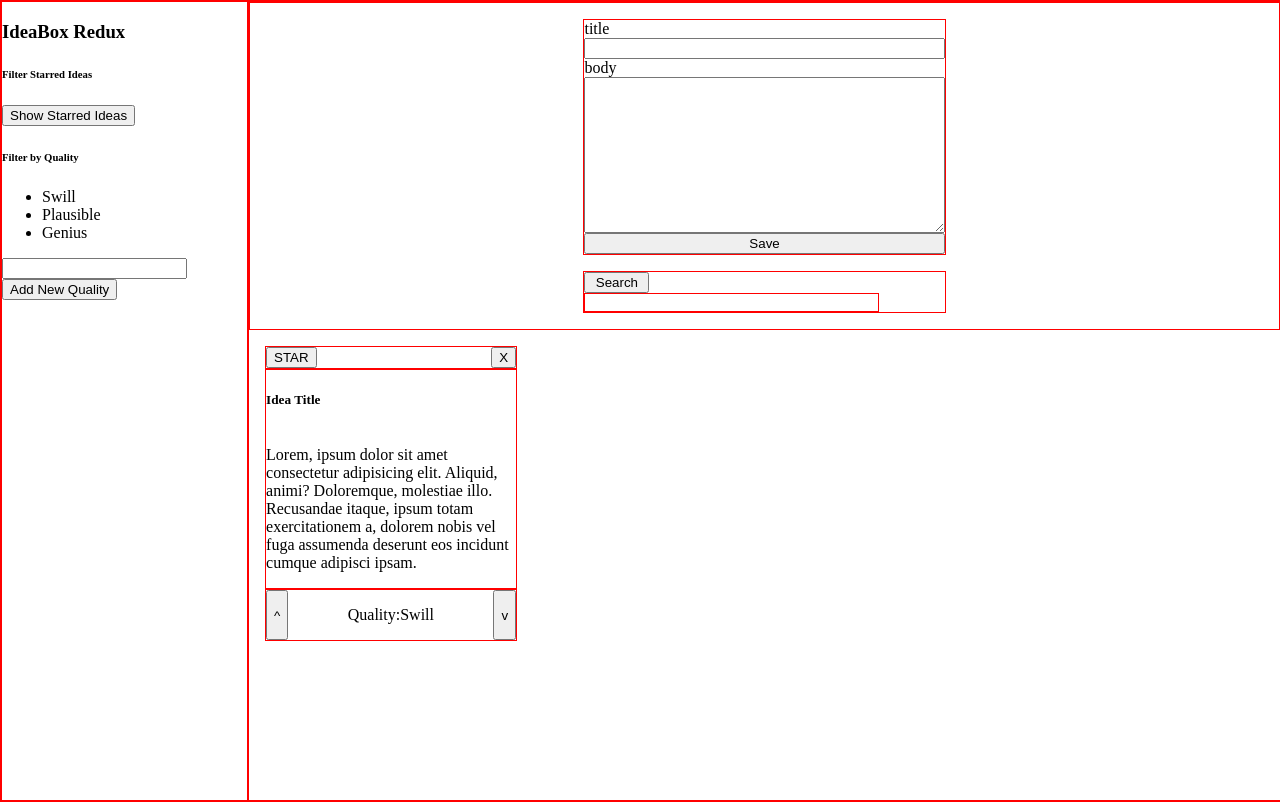
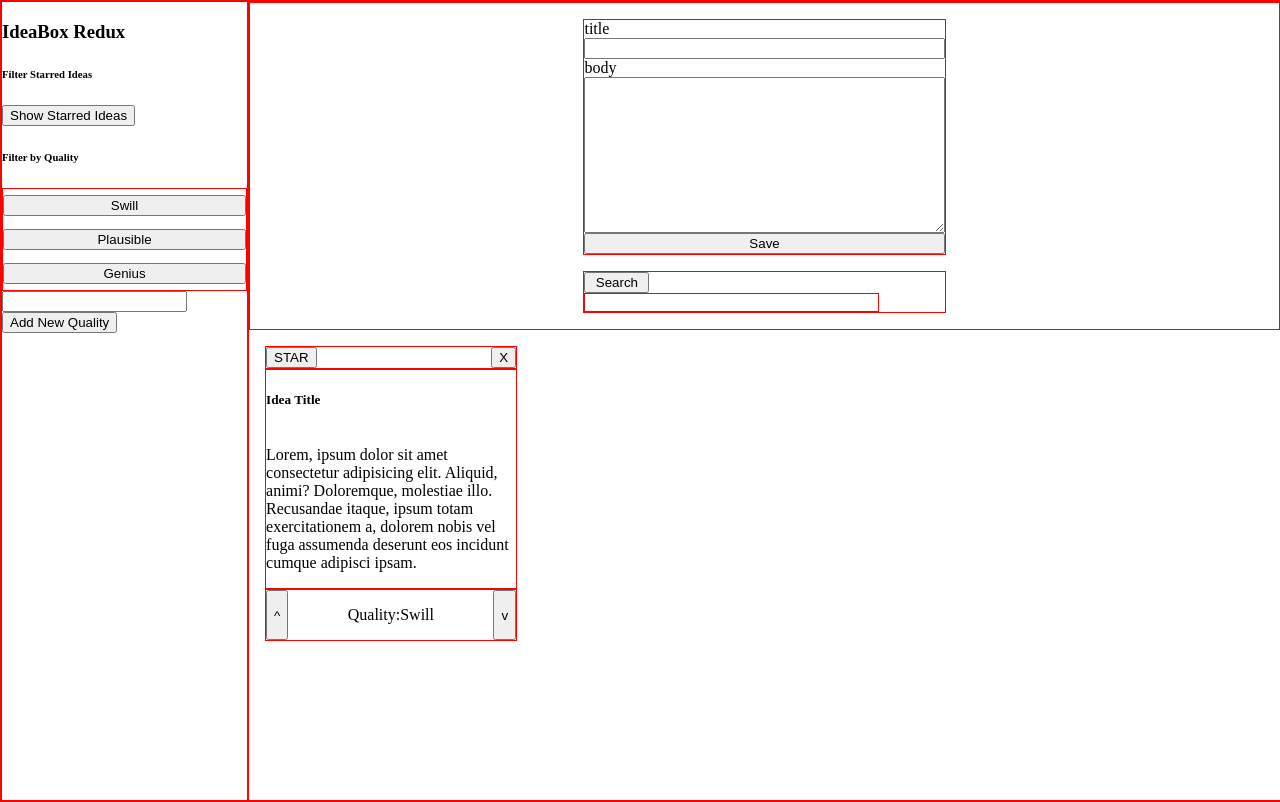
Before and after one commit to KevinKra/Ideabox-vanilla, a plain HTML site: page index.html in a window 1280 px wide. Drawn offline with Linux system fonts and the light colour scheme.

Commit message:
Finish basic scaffold

```diff
--- a/index.html
+++ b/index.html
@@ -16,11 +16,11 @@
       </div>
       <div class="nav-filter">
         <h6>Filter by Quality</h6>
-        <ul>
-          <li>Swill</li>
-          <li>Plausible</li>
-          <li>Genius</li>
-        </ul>
+        <div class="nav-button-container">
+          <button>Swill</button>
+          <button>Plausible</button>
+          <button>Genius</button>
+        </div>
         <form name="new-quality">
           <label for="new-quality"><input type="text"/></label>
           <button>Add New Quality</button>
--- a/styles.css
+++ b/styles.css
@@ -16,6 +16,16 @@ main {
   display: flex;
   flex-direction: column;
   width: 100%;
+}
+
+.nav-button-container {
+  border: 1px solid red;
+  display: flex;
+  flex-direction: column;
+}
+
+.nav-button-container > button {
+  margin: 0.4rem 0;
 }
 
 .main-input {
```
